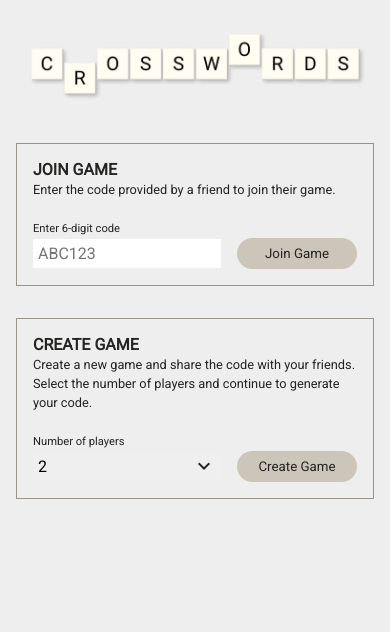
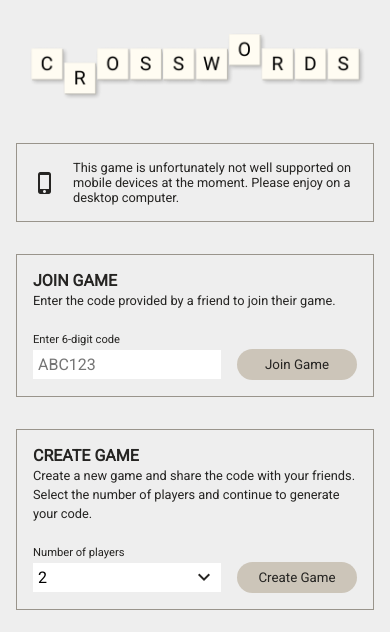
Before and after one commit to jack-carling/scrabble, a Vue app: page / in a window 390 px wide. Shown: the top 632 px of the page. Built offline with nearby package versions, Linux system fonts and the light colour scheme; no server answers; a web font is replaced by a local one.

Commit message:
Mobile device prompt
• Added prompt on start to display to users that game is currently not well supported on mobile devices

```diff
--- a/src/views/Start.vue
+++ b/src/views/Start.vue
@@ -4,6 +4,15 @@
   </transition>
   <main>
     <img id="logo" src="../assets/logo.png" alt="Logo" draggable="false" />
+    <section class="start mobile">
+      <div class="mobile">
+        <i class="material-icons">phone_iphone</i>
+        <span>
+          This game is unfortunately not well supported on mobile devices at the moment. Please enjoy on a desktop
+          computer.
+        </span>
+      </div>
+    </section>
     <section class="start" v-if="!askName">
       <div class="info">
         <strong>JOIN GAME</strong><br />
@@ -238,6 +247,17 @@ section.start {
       font-size: 0.8rem;
     }
   }
+  div.mobile {
+    grid-column: 1 / 3;
+    display: flex;
+    align-items: center;
+    i {
+      margin-right: 1rem;
+    }
+    span {
+      font-size: 0.8rem;
+    }
+  }
   label {
     font-size: 0.7rem;
     margin-right: 1rem;
@@ -250,6 +270,9 @@ section.start {
     color: $error-color;
   }
 }
+section.mobile {
+  display: none;
+}
 #logo {
   max-width: 500px;
 }
@@ -258,7 +281,7 @@ input {
   font-size: 16px;
   padding: 5px;
   font-family: $default-font;
-  appearance: none;
+  @include no-appearance;
   border: none;
   outline: none;
 }
@@ -268,10 +291,11 @@ select {
   font-size: 16px;
   padding: 5px;
   font-family: $default-font;
-  appearance: none;
+  @include no-appearance;
   border: none;
   outline: none;
   cursor: pointer;
+  background-color: #fff;
 }
 div.select {
   position: relative;
@@ -292,5 +316,8 @@ div.select {
   section {
     max-width: 100%;
   }
+  section.mobile {
+    display: block;
+  }
 }
 </style>
```
